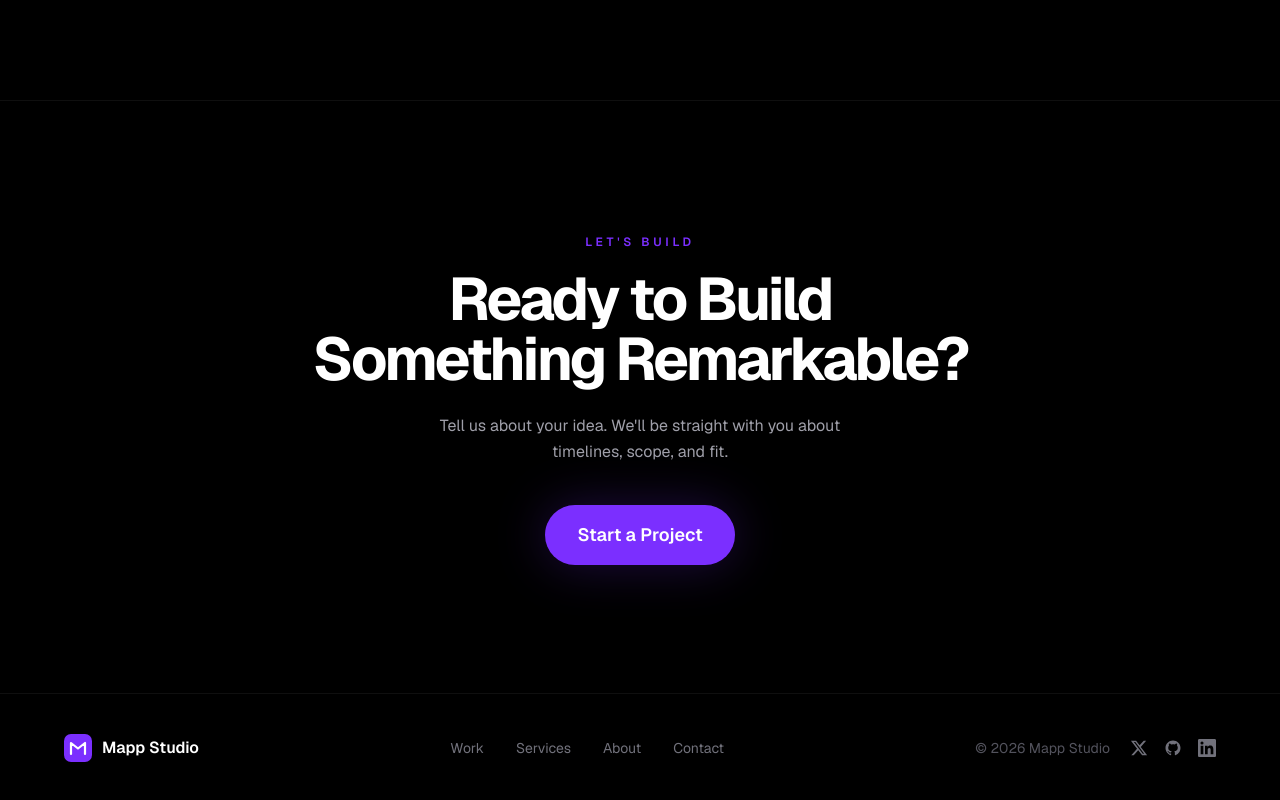
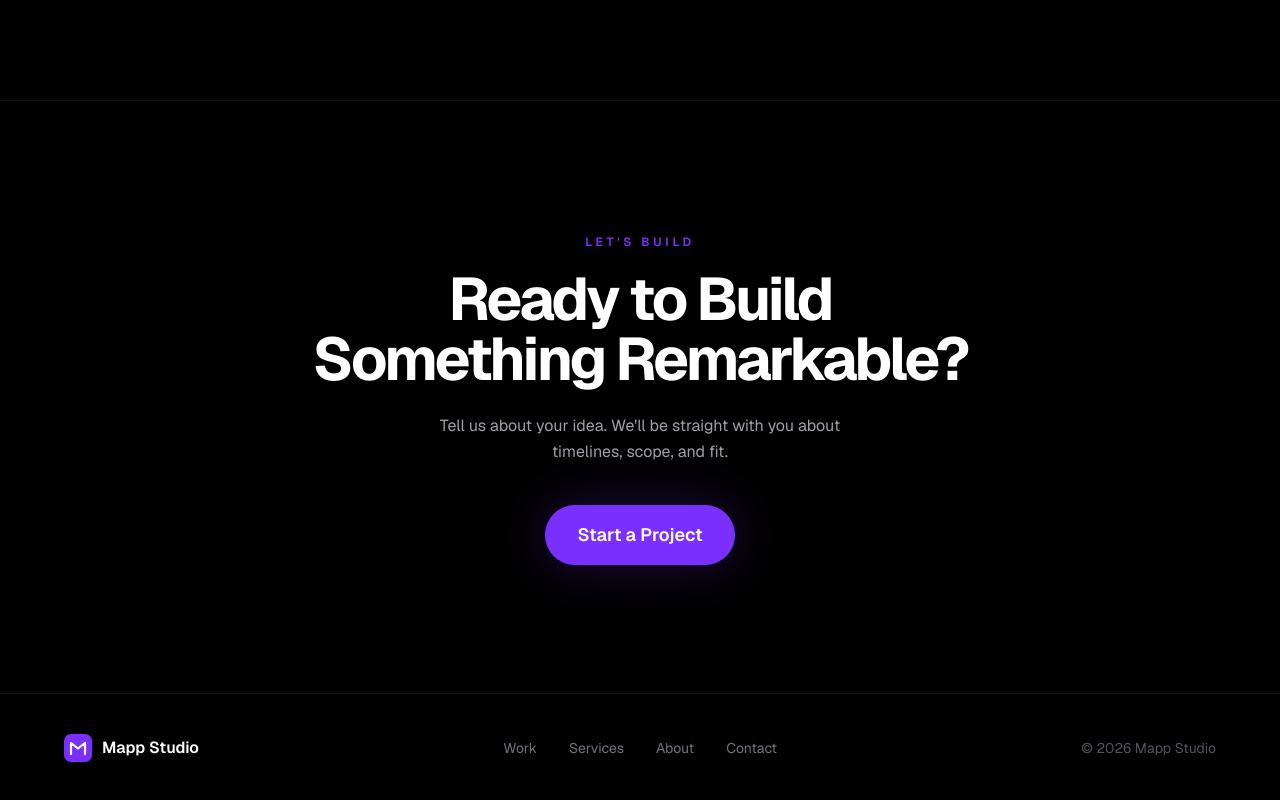
Before and after one commit to tunaaocal/MappStudio, a Next.js app: page / in a window 1280 px wide. Shown: the part 4298-5098 px from the top of the page. Built offline with nearby package versions, Linux system fonts and the light colour scheme.

Commit message:
social media removed

```diff
--- a/app/page.tsx
+++ b/app/page.tsx
@@ -677,20 +677,7 @@ function ContactSection() {
               </li>
             ))}
           </ul>
-          <div className="flex items-center gap-5">
-            <span className="text-sm text-zinc-600">© 2026 Mapp Studio</span>
-            <div className="flex gap-4">
-              <a href="#" className="text-zinc-500 hover:text-white transition-colors duration-200" aria-label="Twitter">
-                <TwitterIcon />
-              </a>
-              <a href="#" className="text-zinc-500 hover:text-white transition-colors duration-200" aria-label="GitHub">
-                <GitHubIcon />
-              </a>
-              <a href="#" className="text-zinc-500 hover:text-white transition-colors duration-200" aria-label="LinkedIn">
-                <LinkedInIcon />
-              </a>
-            </div>
-          </div>
+          <span className="text-sm text-zinc-600">© 2026 Mapp Studio</span>
         </div>
       </footer>
     </>
```
